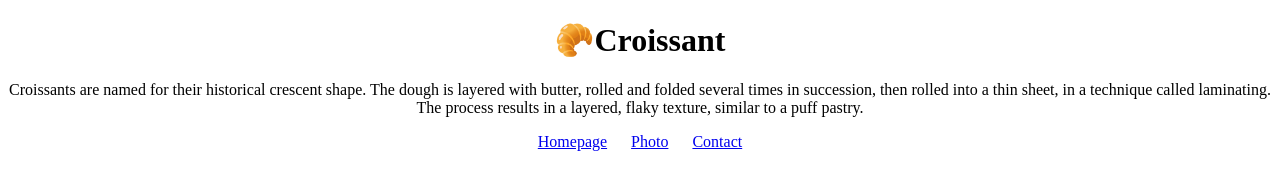
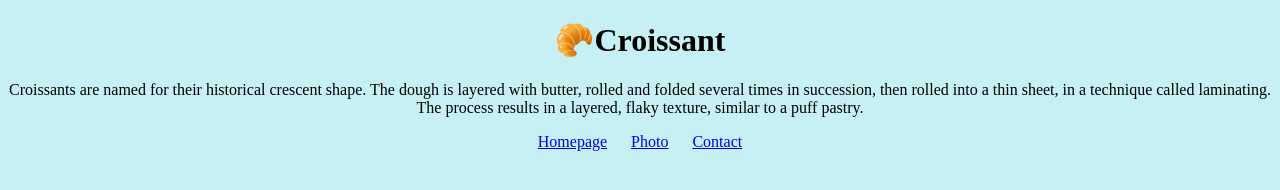
Before and after one commit to ghzlshii/Croissant--, a plain HTML site: page index.html in a window 1280 px wide. Drawn offline with Linux system fonts and the light colour scheme.

Commit message:
Added background color

```diff
--- a/css/styles.css
+++ b/css/styles.css
@@ -14,3 +14,6 @@ footer a {
   margin: 0 auto;
   display: block;
 }
+body {
+  background: #c6f0f4;
+}
```
